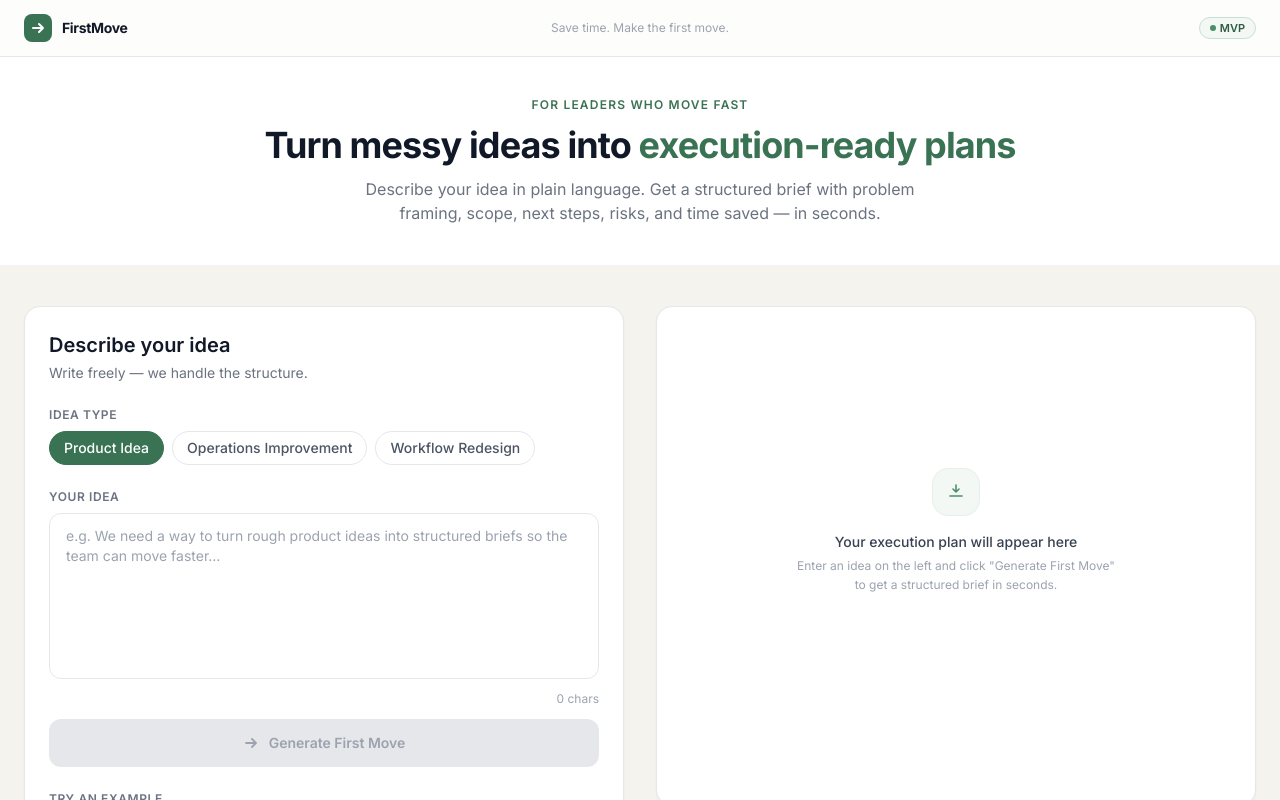
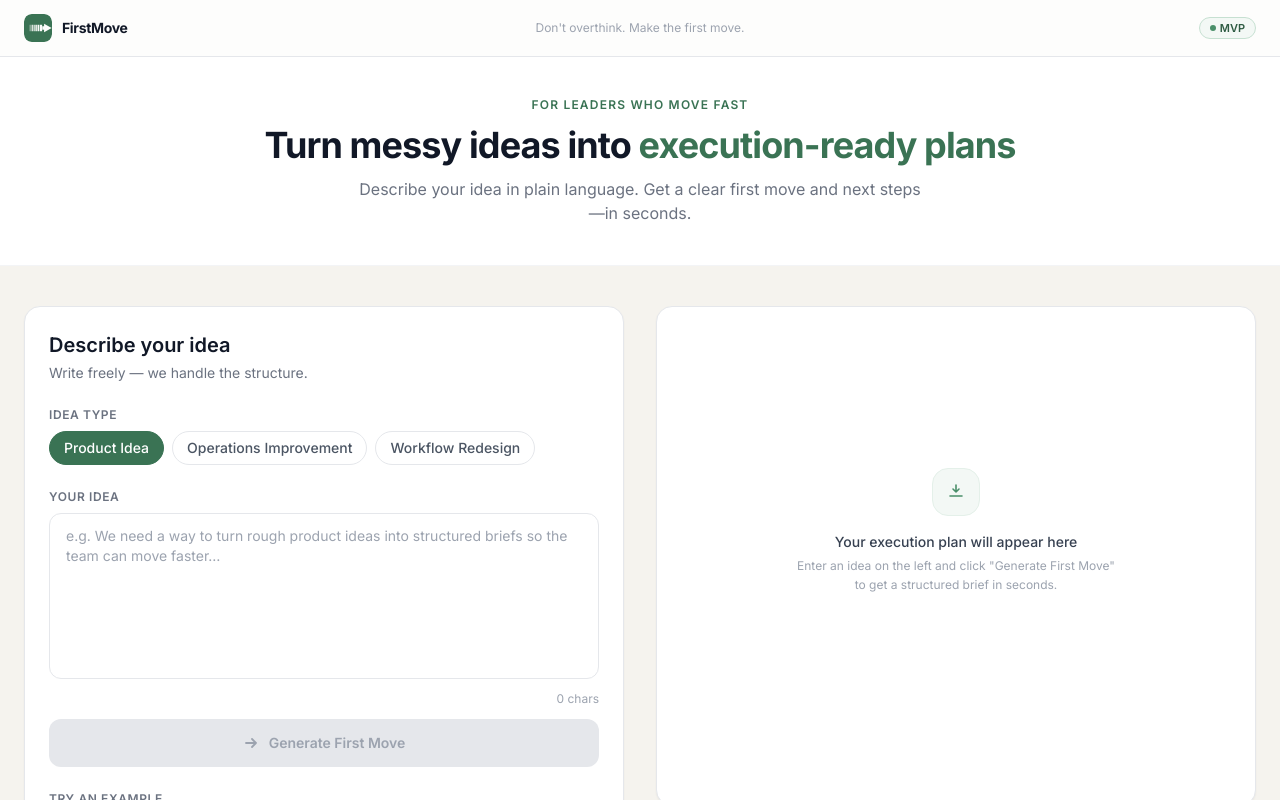
Before and after one commit to jzg00/FirstMove, a Next.js app: page / in a window 1280 px wide. Shown: the top 800 px of the page. Built offline with nearby package versions, Linux system fonts and the light colour scheme.

Commit message:
polish ui

```diff
--- a/app/layout.tsx
+++ b/app/layout.tsx
@@ -6,7 +6,7 @@ const inter = Inter({ subsets: ['latin'], variable: '--font-inter' })
 
 export const metadata: Metadata = {
   title: 'FirstMove — Turn ideas into execution plans',
-  description: 'Save time. Make the first move.',
+  description: "Don't overthink. Make the first move.",
 }
 
 export default function RootLayout({ children }: { children: React.ReactNode }) {
--- a/app/page.tsx
+++ b/app/page.tsx
@@ -42,14 +42,37 @@ export default function Home() {
       <header className="border-b border-gray-200 bg-white/80 backdrop-blur-sm sticky top-0 z-10">
         <div className="relative max-w-7xl mx-auto px-6 h-14 flex items-center justify-between">
           <div className="relative z-10 flex items-center gap-2.5">
-            <div className="w-7 h-7 rounded-lg bg-sage-600 flex items-center justify-center">
-              <svg className="w-4 h-4 text-white" viewBox="0 0 16 16" fill="none">
-                <path
-                  d="M3 8h10M9 4l4 4-4 4"
-                  stroke="currentColor"
-                  strokeWidth="2"
-                  strokeLinecap="round"
-                  strokeLinejoin="round"
+            <div className="h-7 w-7 shrink-0 overflow-hidden rounded-lg" aria-hidden>
+              <svg
+                className="h-full w-full text-sage-600"
+                viewBox="0 0 20 20"
+                preserveAspectRatio="xMidYMid meet"
+              >
+                <defs>
+                  <mask id="firstmove-logo-arrow-cutout" maskUnits="userSpaceOnUse">
+                    <rect width="20" height="20" fill="white" />
+                    {/* Shaft: cascading vertical slots (thin → thick); black = transparent */}
+                    <rect x="4.15" y="7.7" width="0.28" height="4.6" fill="black" />
+                    <rect x="4.85" y="7.7" width="0.42" height="4.6" fill="black" />
+                    <rect x="5.75" y="7.7" width="0.58" height="4.6" fill="black" />
+                    <rect x="6.85" y="7.7" width="0.78" height="4.6" fill="black" />
+                    <rect x="8.15" y="7.7" width="1.02" height="4.6" fill="black" />
+                    <rect x="9.65" y="7.7" width="1.28" height="4.6" fill="black" />
+                    <rect x="11.35" y="7.7" width="1.58" height="4.6" fill="black" />
+                    {/* Arrowhead — tip near right edge of tile */}
+                    <path
+                      fill="black"
+                      d="M 14.35 6.95 L 19.72 10 L 14.35 13.05 L 14.35 11.18 L 13.05 11.18 L 13.05 8.82 L 14.35 8.82 Z"
+                    />
+                  </mask>
+                </defs>
+                <rect
+                  width="20"
+                  height="20"
+                  rx="5"
+                  ry="5"
+                  fill="currentColor"
+                  mask="url(#firstmove-logo-arrow-cutout)"
                 />
               </svg>
             </div>
@@ -58,7 +81,7 @@ export default function Home() {
             </span>
           </div>
           <p className="pointer-events-none absolute left-1/2 top-1/2 hidden max-w-[min(20rem,calc(100%-11rem))] -translate-x-1/2 -translate-y-1/2 text-center text-xs text-gray-400 sm:block">
-            Save time. Make the first move.
+            Don&apos;t overthink. Make the first move.
           </p>
           <div className="relative z-10 flex items-center gap-1.5">
             <span className="inline-flex items-center gap-1 rounded-full bg-sage-50 border border-sage-200 px-2.5 py-0.5 text-[11px] font-semibold text-sage-700">
@@ -80,9 +103,7 @@ export default function Home() {
             <span className="text-sage-600">execution-ready plans</span>
           </h1>
           <p className="text-gray-500 text-base max-w-xl mx-auto">
-            Describe your idea in plain language. Get a structured brief with
-            problem framing, scope, next steps, risks, and time saved — in
-            seconds.
+            Describe your idea in plain language. Get a clear first move and next steps—in seconds.
           </p>
         </div>
       </section>
@@ -118,7 +139,7 @@ export default function Home() {
       {/* Footer */}
       <footer className="border-t border-gray-100 py-6 text-center">
         <p className="text-xs text-gray-400">
-          FirstMove &mdash; Built for leaders who value their time.
+          Built to explore how AI can reduce the gap between idea and execution.
         </p>
       </footer>
     </div>
--- a/components/OutputPanel.tsx
+++ b/components/OutputPanel.tsx
@@ -1,6 +1,6 @@
 'use client'
 
-import { useEffect, useRef, useState } from 'react'
+import { useEffect, useRef, useState, type RefObject } from 'react'
 import { BriefOutput, IdeaType } from '@/lib/types'
 
 interface OutputPanelProps {
@@ -24,7 +24,7 @@ export default function OutputPanel({ output, loading, ideaType, idea }: OutputP
   const [removed, setRemoved] = useState<Set<string>>(new Set())
   const [texts, setTexts] = useState<Record<string, string>>({})
   const [reloading, setReloading] = useState<Set<string>>(new Set())
-  const [editing, setEditing] = useState<{ key: string; draft: string } | null>(null)
+  const [editing, setEditing] = useState<{ key: string; draft: string; baseline: string } | null>(null)
   const [added, setAdded] = useState<Record<SectionKey, string[]>>(EMPTY_ADDED)
   const [addingSection, setAddingSection] = useState<SectionKey | null>(null)
   const [addDraft, setAddDraft] = useState('')
@@ -34,6 +34,9 @@ export default function OutputPanel({ output, loading, ideaType, idea }: OutputP
   const [copied, setCopied] = useState<'markdown' | 'plain' | null>(null)
   const shareRef = useRef<HTMLDivElement>(null)
   const briefRef = useRef<HTMLDivElement>(null)
+  const editSurfaceRef = useRef<HTMLElement | null>(null)
+  const editingStateRef = useRef<{ key: string; draft: string; baseline: string } | null>(null)
+  editingStateRef.current = editing
 
   useEffect(() => {
     setPrioritized(new Set())
@@ -72,6 +75,28 @@ export default function OutputPanel({ output, loading, ideaType, idea }: OutputP
     document.addEventListener('mousedown', onDocMouseDown)
     return () => document.removeEventListener('mousedown', onDocMouseDown)
   }, [addingSection])
+
+  useEffect(() => {
+    if (!editing) return
+    function onDocMouseDown(e: MouseEvent) {
+      const surface = editSurfaceRef.current
+      if (surface?.contains(e.target as Node)) return
+      const cur = editingStateRef.current
+      if (!cur) return
+      const d = cur.draft.trim()
+      const b = cur.baseline.trim()
+      if (d === b) {
+        setEditing(null)
+      } else if (d) {
+        setTexts((prev) => ({ ...prev, [cur.key]: d }))
+        setEditing(null)
+      } else {
+        setEditing(null)
+      }
+    }
+    document.addEventListener('mousedown', onDocMouseDown)
+    return () => document.removeEventListener('mousedown', onDocMouseDown)
+  }, [editing ? 1 : 0])
 
   // --- Brief serialization ---
 
@@ -266,7 +291,7 @@ export default function OutputPanel({ output, loading, ideaType, idea }: OutputP
 
   function handleEdit(key: string, currentText: string) {
     setAddingSection(null)
-    setEditing({ key, draft: currentText })
+    setEditing({ key, draft: currentText, baseline: currentText })
   }
 
   function handleSaveEdit() {
@@ -341,6 +366,7 @@ export default function OutputPanel({ output, loading, ideaType, idea }: OutputP
           {allItems.map((item, displayIdx) => (
             <EditableItem
               key={item.key}
+              editSurfaceRef={editSurfaceRef}
               isPrioritized={prioritized.has(item.key)}
               isReloading={reloading.has(item.key)}
               isEditing={editing?.key === item.key}
@@ -486,7 +512,7 @@ export default function OutputPanel({ output, loading, ideaType, idea }: OutputP
         ) : null
       }>
         {isEditingCoreProblem ? (
-          <div className="flex flex-col gap-2">
+          <div ref={editSurfaceRef} className="flex flex-col gap-2">
             <textarea
               autoFocus
               value={editing!.draft}
@@ -691,7 +717,8 @@ function ShareMenuItem({ icon, label, checked, onClick }: { icon: React.ReactNod
 
 // --- EditableItem ---
 
-function EditableItem({ isPrioritized, isReloading, isEditing, editDraft, onPrioritize, onRemove, onReload, onEdit, onDraftChange, onSave, onCancelEdit, prefix, children }: {
+function EditableItem({ editSurfaceRef, isPrioritized, isReloading, isEditing, editDraft, onPrioritize, onRemove, onReload, onEdit, onDraftChange, onSave, onCancelEdit, prefix, children }: {
+  editSurfaceRef: RefObject<HTMLElement | null>
   isPrioritized: boolean; isReloading: boolean; isEditing: boolean; editDraft: string
   onPrioritize: () => void; onRemove: () => void; onReload: () => void; onEdit: () => void
   onDraftChange: (v: string) => void; onSave: () => void; onCancelEdit: () => void
@@ -699,7 +726,7 @@ function EditableItem({ isPrioritized, isReloading, isEditing, editDraft, onPrio
 }) {
   if (isEditing) {
     return (
-      <li className="flex items-start gap-2 rounded-xl border border-sage-300 bg-white px-3 py-2.5 my-0.5">
+      <li ref={editSurfaceRef} className="flex items-start gap-2 rounded-xl border border-sage-300 bg-white px-3 py-2.5 my-0.5">
         <span className="mt-1 opacity-40">{prefix}</span>
         <div className="flex-1 flex flex-col gap-2">
           <textarea
```
